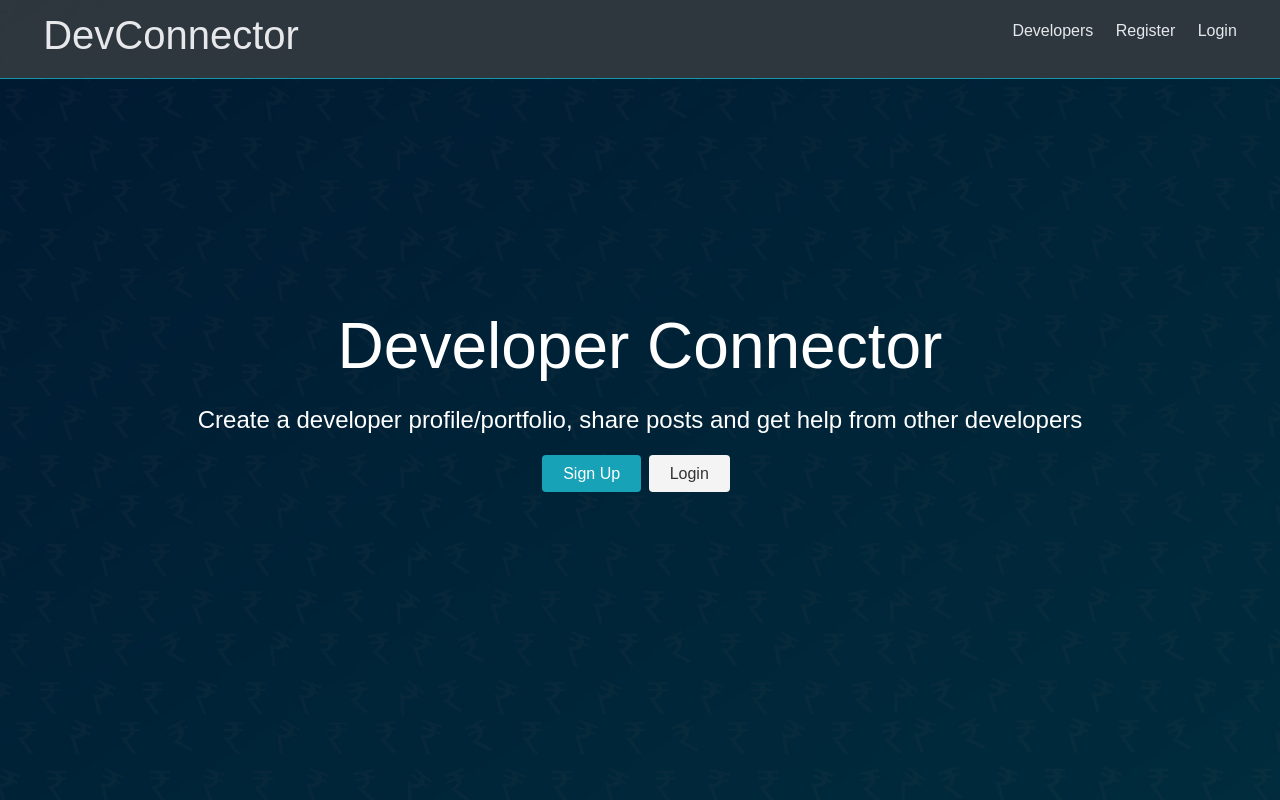
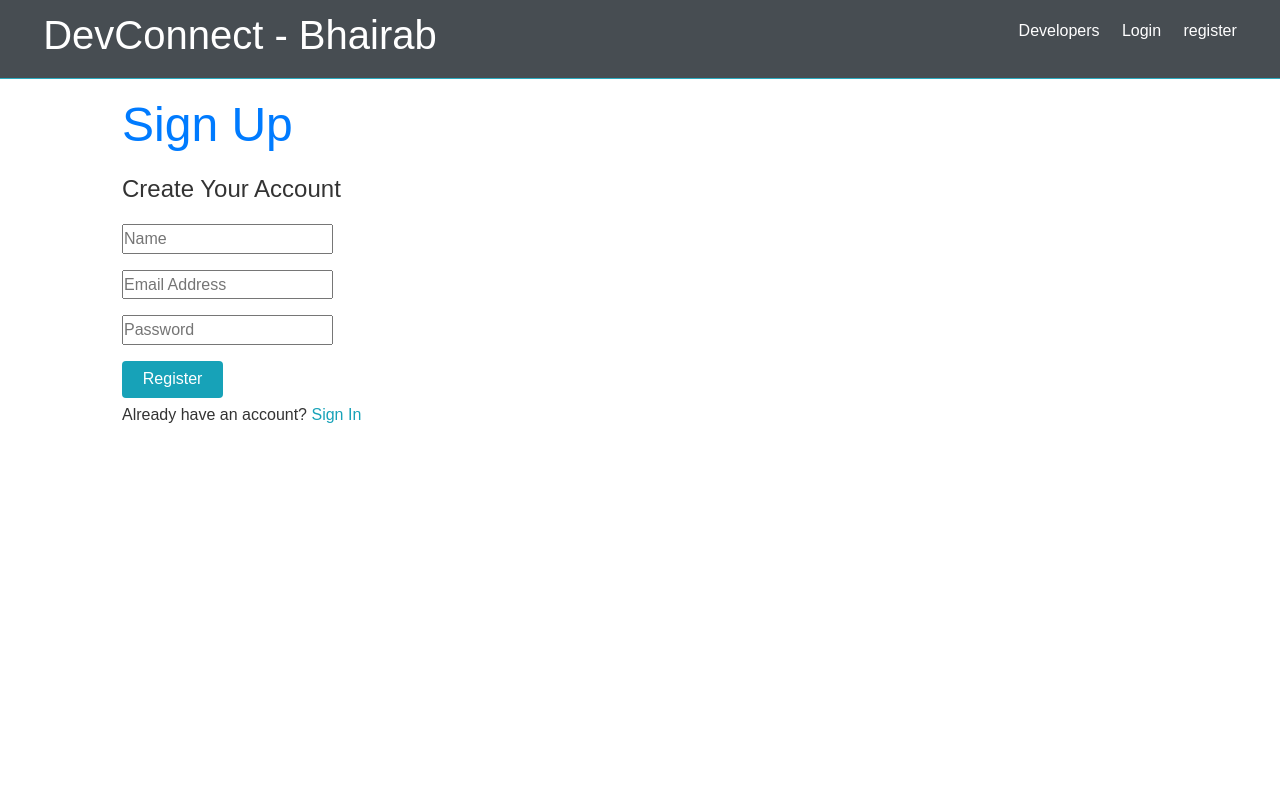
Before and after one commit to bhairabpatra/react-client, a React (Create React App) app: page /register in a window 1280 px wide. Built offline with nearby package versions, Linux system fonts and the light colour scheme.

Commit message:
code update

```diff
--- a/src/App.js
+++ b/src/App.js
@@ -1,14 +1,27 @@
 import './App.css';
-import React , {Fragment} from 'react'
+import React, { Fragment } from 'react'
+import { BrowserRouter as Router, Route, Switch } from 'react-router-dom';
+
+
 import { Navabr } from './components/Navabr';
 import { Landing } from './components/Landing';
-
+import {Login} from './components/auth/Login';
+import {Register} from  './components/auth/Register'
 
 export const App = () => {
   return (
-    <Fragment>
-      <Navabr />
-      <Landing/>
-    </Fragment>
+    <Router>
+      <Fragment>
+        <Navabr />
+        <Route exact path='/' component={Landing} />
+        <Switch>
+            <Route exact path='/login' component={Login} />
+            <Route exact path='/register' component={Register} />
+        </Switch>
+
+      </Fragment>
+
+    </Router>
+
   )
 }
--- a/src/components/Landing.js
+++ b/src/components/Landing.js
@@ -1,4 +1,5 @@
 import React, { Fragment } from 'react'
+import { Link } from 'react-router-dom'
 
 export const Landing = () => {
     return (
@@ -12,8 +13,8 @@
                             other developers
                         </p>
                         <div className="buttons">
-                            <a href="register.html" className="btn btn-primary">Sign Up</a>
-                            <a href="login.html" className="btn btn-light">Login</a>
+                            <Link to="register" className="btn btn-primary">Sign Up</Link>
+                            <Link to="login" className="btn btn-light">Login</Link>
                         </div>
                     </div>
                 </div>
--- a/src/components/Navabr.js
+++ b/src/components/Navabr.js
@@ -1,16 +1,16 @@
 import React, { Fragment } from 'react'
-
+import { Link } from 'react-router-dom'
 export const Navabr = () => {
     return (
         <Fragment>
             <nav className="navbar bg-dark">
                 <h1>
-                    <a href="index.html"><i class="fas fa-code"></i> DevConnector</a>
+                    <Link to="/"><i class="fas fa-code"></i> DevConnect - Bhairab</Link>
                 </h1>
                 <ul>
-                    <li><a href="profiles.html">Developers</a></li>
-                    <li><a href="register.html">Register</a></li>
-                    <li><a href="login.html">Login</a></li>
+                    <li><Link to="/">Developers</Link></li>
+                    <li><Link to="/login">Login</Link></li>
+                    <li><Link to="/register">register</Link></li>
                 </ul>
             </nav>
         </Fragment>
```
Also changed, not shown: src/components/auth/Register.js (+14 -15 lines).
